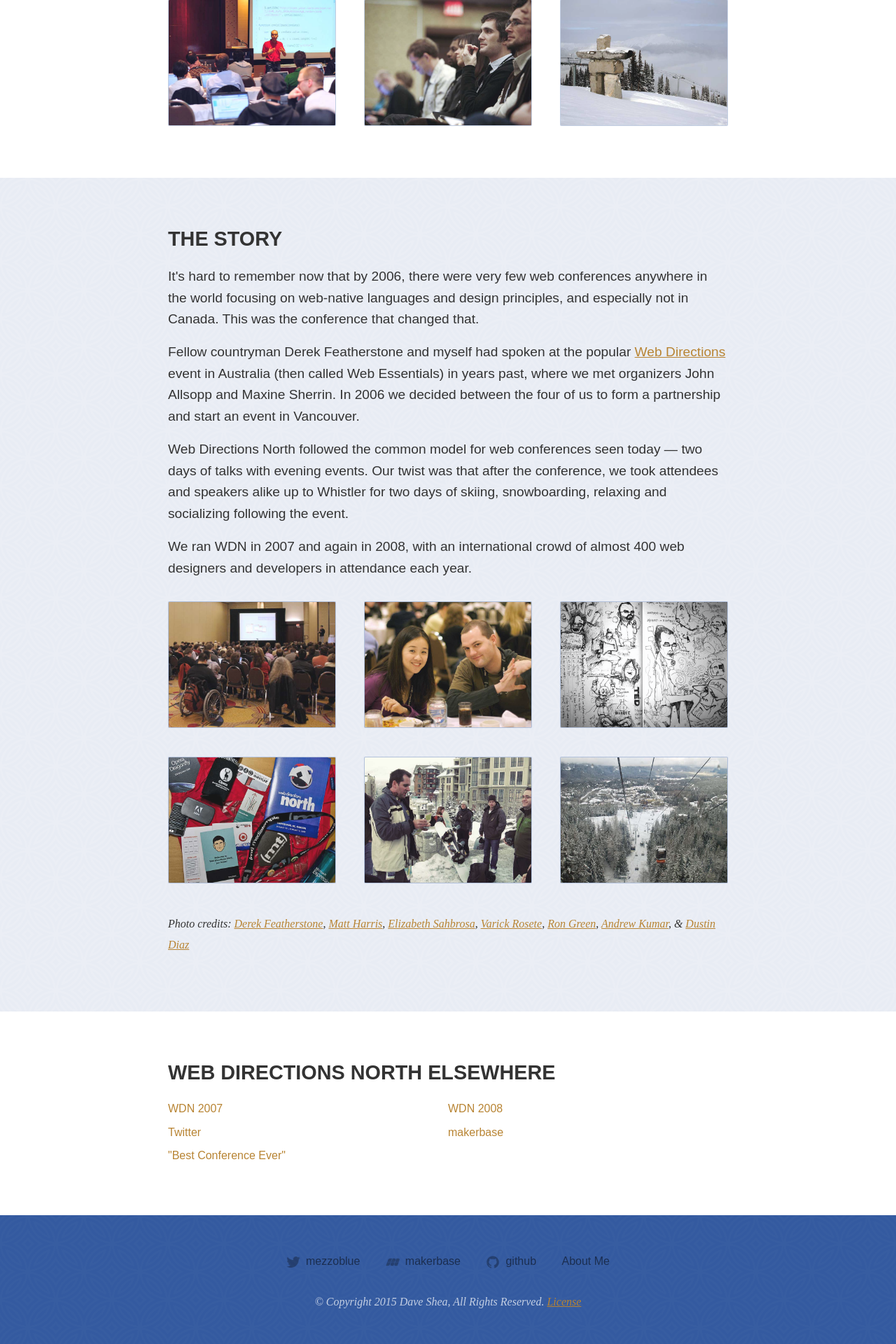
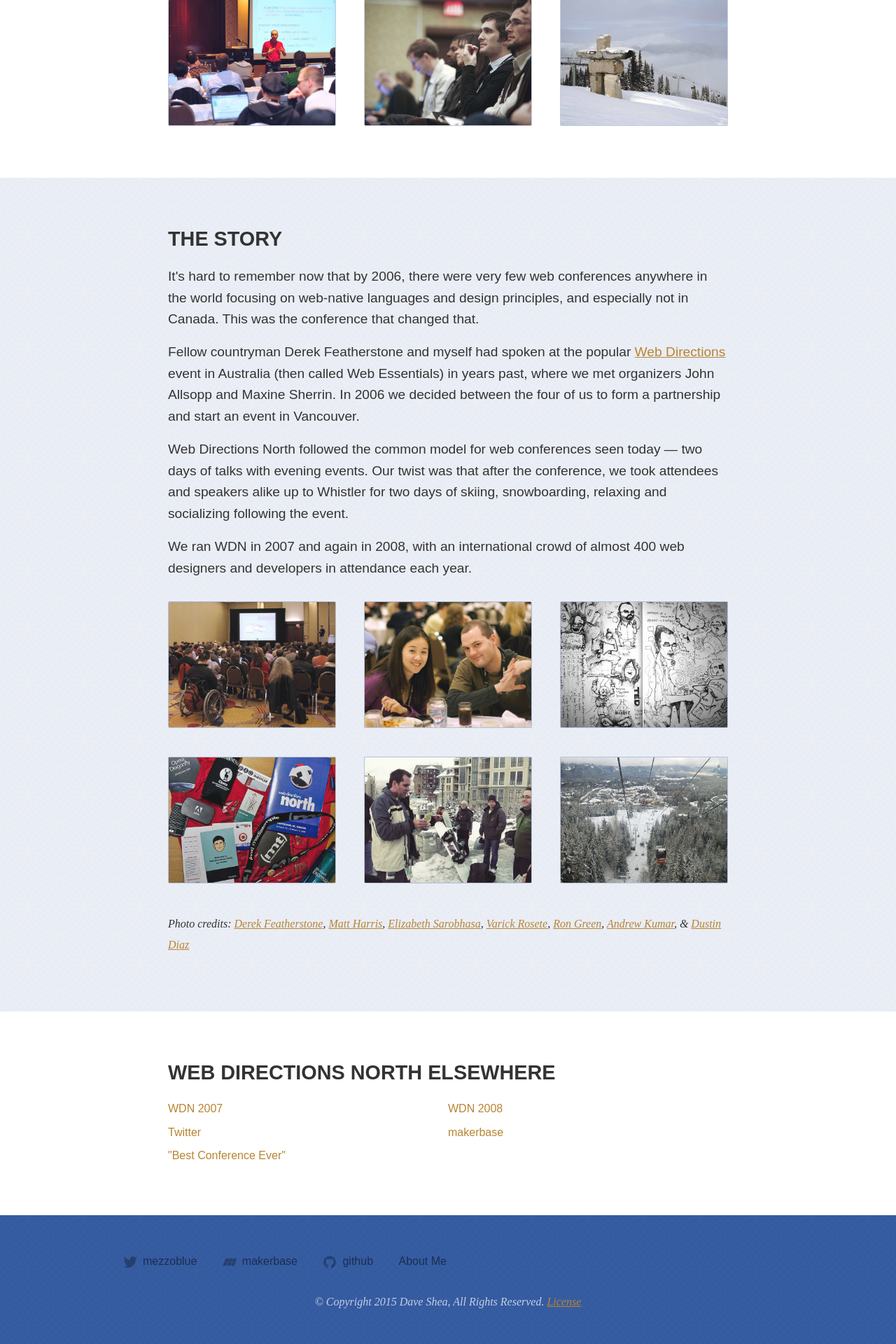
Before and after one commit to lindakovacs/daveshea.com, a Jekyll site: the page built from projects/wdn.md, in a window 1280 px wide. Shown: the part 693-2613 px from the top of the page at 70% size. Built offline with Jekyll 4.4.1, drawn with Linux system fonts in a browser that asks for light colours.

Commit message:
Alignment tweaking

```diff
--- a/_sass/_layout.scss
+++ b/_sass/_layout.scss
@@ -182,6 +182,7 @@
 .link-list {
     margin: 0;
     list-style: none;
+    text-align: center;
 }
 .link {
     padding: 0 1rem 0.5rem 0;
@@ -201,6 +202,7 @@
         display: flex;
         flex-wrap: wrap;
         justify-content: space-between;
+        text-align: left;
     }
     .link {
         padding: 0 2rem 0.5rem 0;
--- a/_sass/_project-base.scss
+++ b/_sass/_project-base.scss
@@ -224,6 +224,12 @@
 
 .project-elsewhere {
     padding: 2rem 0;
+    text-align: center;
+}
+@include screen-medium {
+    .project-elsewhere {
+        text-align: left;
+    }
 }
 
 
--- a/projects/wdn.md
+++ b/projects/wdn.md
@@ -99,7 +99,7 @@
 
 	</ul>
 
-	<p><em>Photo credits: <a href="https://www.flickr.com/photos/derekfeatherstone">Derek Featherstone</a>, <a href="https://www.flickr.com/photos/themattharris">Matt Harris</a>, <a href="https://www.flickr.com/photos/rocketcandy">Elizabeth Sahbrosa</a>, <a href="https://www.flickr.com/photos/varick">Varick Rosete</a>, <a href="https://www.flickr.com/photos/rongrn">Ron Green</a>, <a href="https://www.flickr.com/photos/andrewkumar">Andrew Kumar</a>, &amp; <a href="https://www.flickr.com/photos/polvero">Dustin Diaz</a> </em></p>
+	<p><em>Photo credits: <a href="https://www.flickr.com/photos/derekfeatherstone">Derek Featherstone</a>, <a href="https://www.flickr.com/photos/themattharris">Matt Harris</a>, <a href="https://www.flickr.com/photos/rocketcandy">Elizabeth Sarobhasa</a>, <a href="https://www.flickr.com/photos/varick">Varick Rosete</a>, <a href="https://www.flickr.com/photos/rongrn">Ron Green</a>, <a href="https://www.flickr.com/photos/andrewkumar">Andrew Kumar</a>, &amp; <a href="https://www.flickr.com/photos/polvero">Dustin Diaz</a> </em></p>
 
 
 	</div>
```
Also changed, not shown: 3 other files.
